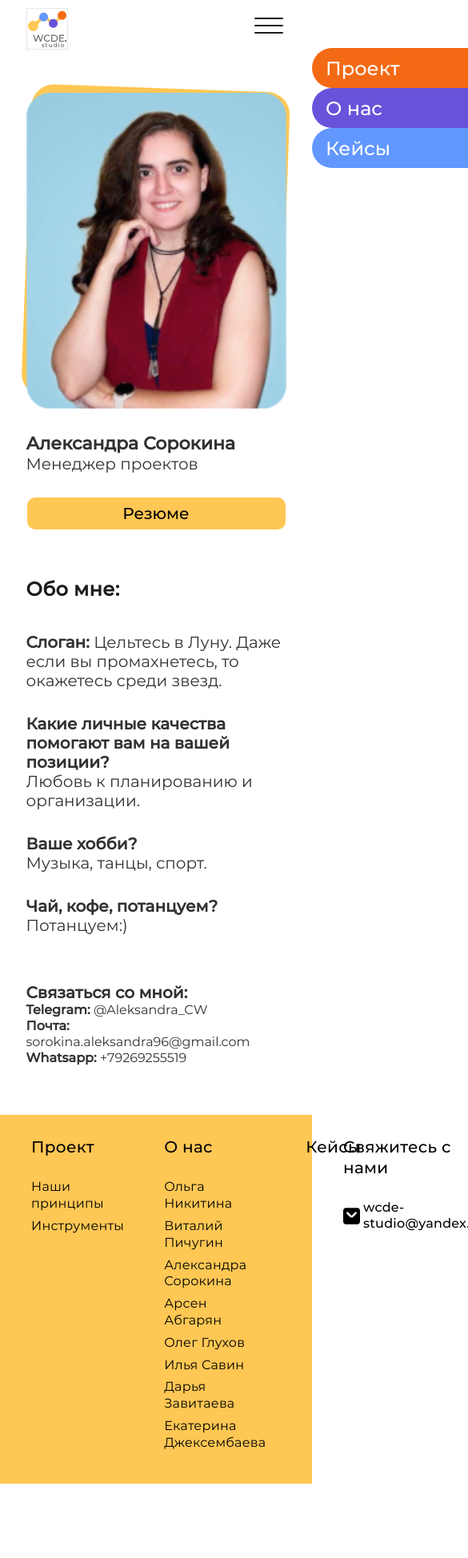
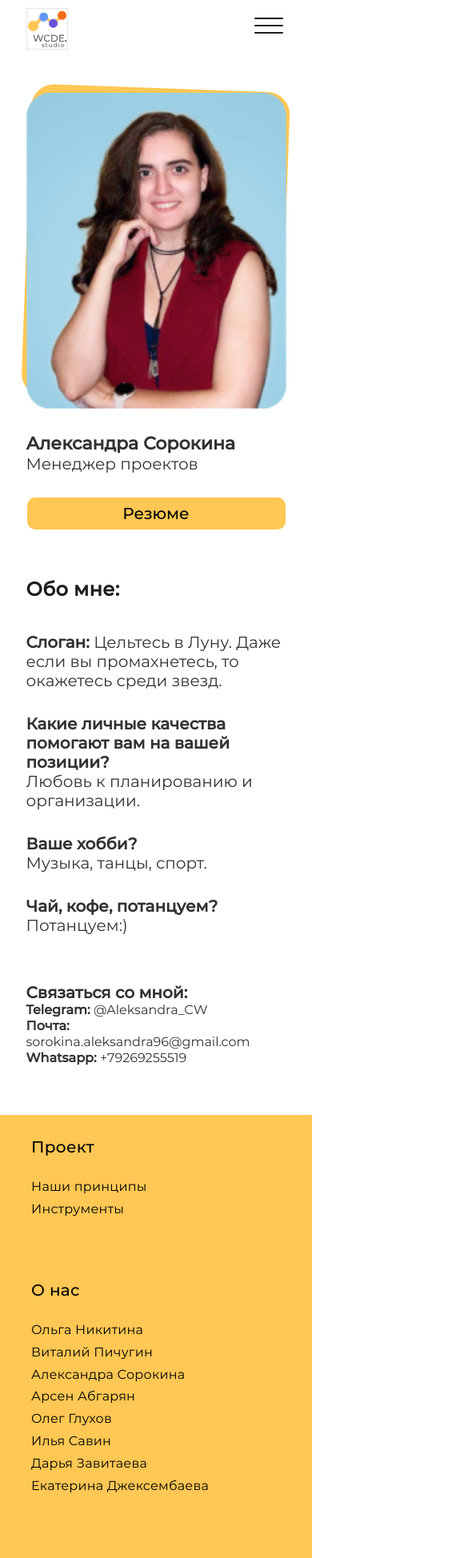
Before and after one commit to DarkwingDuck255/team-pet-project, a React (Create React App) app: page /#/about/1 in a window 390 px wide. Shown: the top 1948 px of the page at 80% size, 585 px wide, since content can reach past the window. Before the commit the page ends 1855 px from the top, so only its background shows below. Built offline with nearby package versions, Linux system fonts and the light colour scheme.

Commit message:
add mob wrapper

```diff
--- a/src/components/Footer/Footer.css
+++ b/src/components/Footer/Footer.css
@@ -5,6 +5,7 @@
     /* height: 280px; */
     display: flex;
     flex-direction: row;
+    flex-wrap: wrap;
     justify-content: space-between;
     align-items: center;
     padding-bottom: 40px;
@@ -15,6 +16,7 @@
     max-width: 900px;
     width: 100%;
     flex-direction: row;
+    flex-wrap: wrap;
     justify-content: flex-start;
     height: 100%;
     gap: 50px;
--- a/src/components/HeaderElipse/HeaderElipse.css
+++ b/src/components/HeaderElipse/HeaderElipse.css
@@ -251,9 +251,16 @@
     top: 50px;*/
 }
 
+.header-elipse__nav-mob-hid {
+  width: 192px;
+  display: flex;
+  position: absolute;
+  top: 60px;
+  z-index: 8;
+  overflow-x: hidden;
+}
+
 .header-elipse__nav-mob {
-/*  max-width: 192px;
-  width: 0%;*/
   display: flex;
   flex-direction: column;
   flex-wrap: wrap;
@@ -263,11 +270,7 @@
   line-height: 29px;
   text-decoration: none;
   transform: translateX(100%);
-  transition: all 1s;
-  position: absolute;
-  z-index: 8;
-  right: 0px;
-  top: 60px;
+  transition: transform 1s ease-in-out;
 }
 
 .header-elipse__nav-link {
--- a/src/components/HeaderElipse/HeaderElipse.js
+++ b/src/components/HeaderElipse/HeaderElipse.js
@@ -27,10 +27,8 @@ const  HeaderElipse = () => {
       if(menuOpen) {
         setMenu(false);
         refNav.current.style.transform ='translateX(100%)';
-     //   refNav.current.style.width ='0%';
       } else {
         setMenu(true);
-//        refNav.current.style.width ='100%';
         refNav.current.style.transform ='translateX(0%)';
       }
 
@@ -47,6 +45,7 @@ const  HeaderElipse = () => {
                   <img className={'header-elipse__nav-img'} src={menuOpen ? close : menu} alt='menu-img-close'></img>
                 </button>
                 {
+                    <div className='header-elipse__nav-mob-hid'>
                       <nav className='header-elipse__nav-mob' ref={refNav}>
                         <Link
                           style={{backgroundColor: 'rgba(244, 106, 20, 1)'}}
@@ -67,6 +66,7 @@ const  HeaderElipse = () => {
                           Кейсы
                         </Link>
                       </nav>
+                    </div>
                 }
               </div>
               <div className={'header-elipse__nav-menu-wrapper'}>
```
Also changed, not shown: src/components/PersonalCardPage/PersonalCardPage.js (line endings or trailing spaces).
